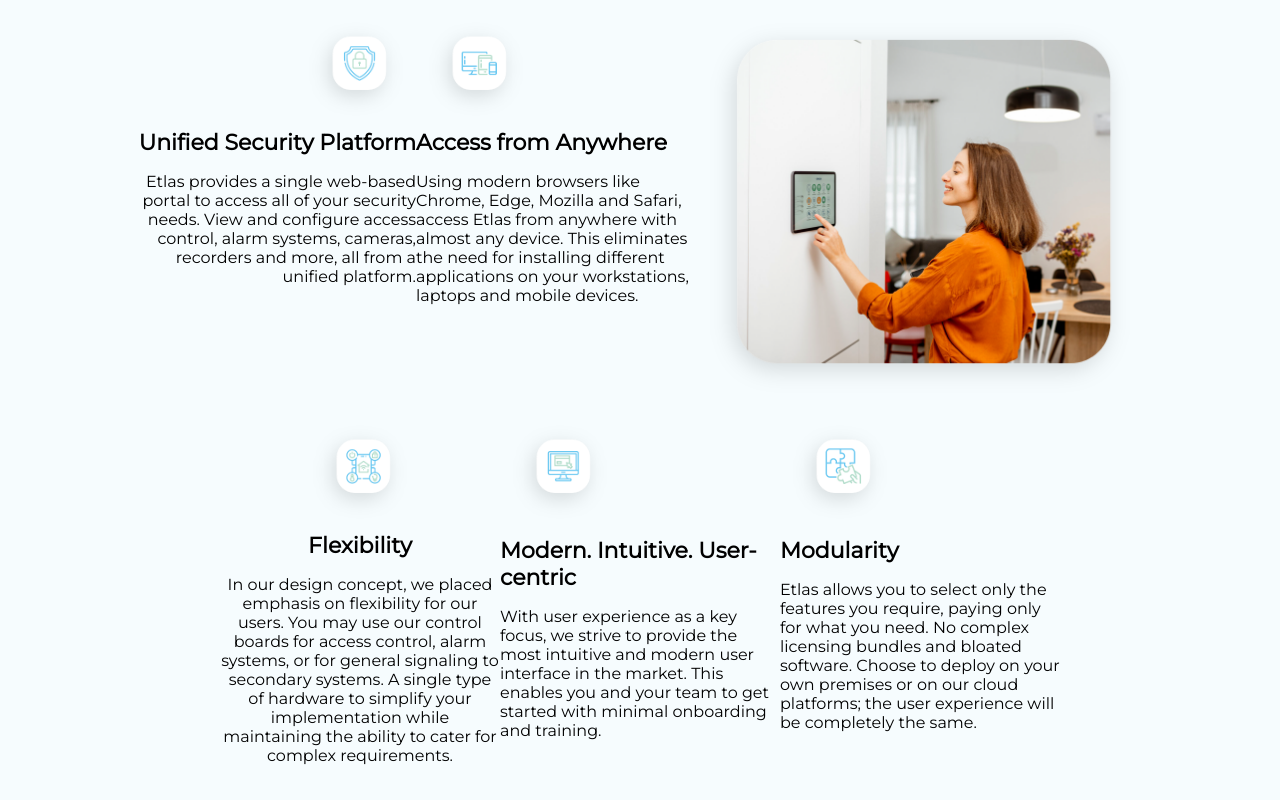
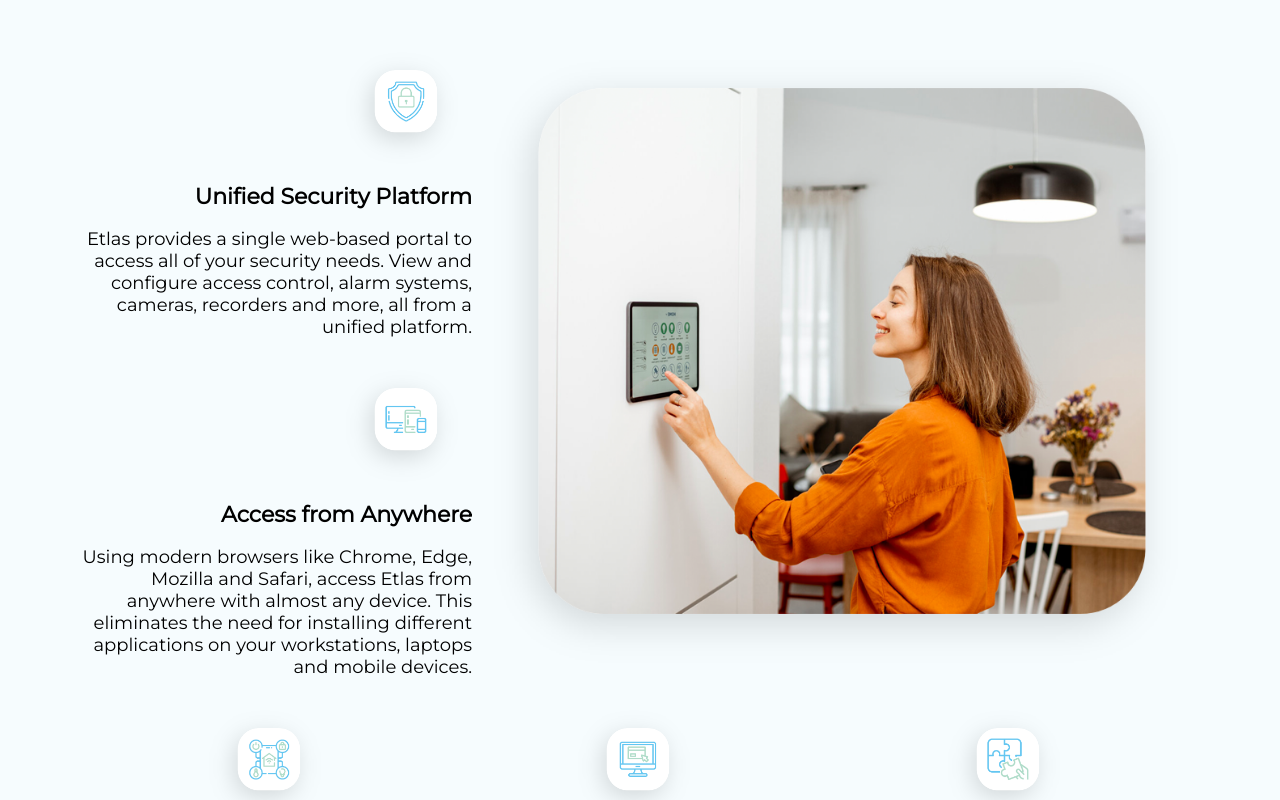
Before and after one commit to danieltham/etlaslanding, a React (Create React App) app: page / in a window 1280 px wide. Shown: the part 1160-1960 px from the top of the page. Built offline with nearby package versions, Linux system fonts and the light colour scheme.

Commit message:
Fixed styling

```diff
--- a/src/components/about/index.css
+++ b/src/components/about/index.css
@@ -5,7 +5,7 @@
 
 
 .about_section{
-    padding: 2em 2em;
+    padding: 2em 1em;
     width: 100%;
     display: flex;
     justify-content: space-between;
--- a/src/components/banner/index.js
+++ b/src/components/banner/index.js
@@ -10,10 +10,10 @@
             <img className="banner_mob_icons" alt='' src={bannerMobIcons} />
             <div className="banner_txt">
                 <h3>Unifying Your Security</h3>
-                <p>Donec a massa vel enim ultricies bibendum. Vivamus ac semper ante, sit amet tincidunt nisi. Sed placerat sed magna diam, eu dignissim justo ornare ac sed dictum tristique pharetra aenean posuere hendrerit.</p>
+                <p>Etlas provides a single web-based platform for all your security management needs. Powered by a modern micro-computer, Etlas integrates access control, video surveillance, alarm systems, and all other third party systems on a single platform.  </p>
                 <div>
                     <input placeholder="Email address ...." />
-                    <button>Get started</button>
+                    <button>Get in touch</button>
                 </div>
             </div>
 
--- a/src/components/features/index.css
+++ b/src/components/features/index.css
@@ -7,6 +7,7 @@
 .etlas_features{
     display: flex;
     flex-wrap: wrap;
+    flex-direction: row;
     justify-content: center;
     align-items: top;
     grid-template-columns: min-content;
@@ -31,15 +32,24 @@
 }
 
 .features_box{
-    width: 25%;
+    width: 35%;
     display: flex;
     flex-wrap: wrap;
+    flex-direction: row;
+
+}
+
+.features_box_row_2{
+    width: 100%;
+    display: flex;
+    flex-wrap: wrap;
+    flex-direction: row;
 
 }
 
 .feature_img{
-    width: 40%;
-    height: 80%;
+    width: 65%;
+    height: 100%;
     align-items: top;
 }
 
@@ -48,7 +58,15 @@
     align-items: top;
 }
 
+
 .feature h5{
+    font-size: 22px;
+    color: #000;
+    font-family: 'main_font';
+    font-weight: bold;
+    margin: 0;
+}
+.feature_row_2 h5{
     font-size: 22px;
     color: #000;
     font-family: 'main_font';
@@ -57,61 +75,99 @@
 }
 
 .feature img{
-    width: 120px;
-    height: 120px;
+    width: 140px;
+    height: 140px;
+
 }
 
- .features_box:nth-child(1) .feature {
+.feature_row_2 img{
+    width: 140px;
+    height: 140px;
+
+}
+
+ .feature:nth-child(1) {
     display: flex;
     flex-wrap: wrap;
     flex-direction: column;
-    align-items: flex-end;
+    text-align: right;
 }
- .features_box:nth-child(2) .feature {
+ .feature:nth-child(2) {
     display: flex;
     flex-wrap: wrap;
     flex-direction: column;
-    align-items: flex-start;
+    text-align: right;
 }
- .features_box:nth-child(4) .feature {
+ .feature:nth-child(3){
     display: flex;
     flex-wrap: wrap;
     flex-direction: column;
-    align-items: center;
+    text-align: center;
+}
+
+.feature_row_2:nth-child(1) {
+    display: flex;
+    flex-wrap: wrap;
+    flex-direction: column;
+    text-align: center;
+    width: 33%;
+    padding: 0em 3em;
+}
+ .feature_row_2:nth-child(2) {
+    display: flex;
+    flex-wrap: wrap;
+    flex-direction: column;
+    text-align: center;
+    width: 33%;
+    padding: 0em 3em;
+}
+ .feature_row_2:nth-child(3){
+    display: flex;
+    flex-wrap: wrap;
+    flex-direction: column;
+    text-align: center;
+    width: 33%;
+    padding: 0em 3em;
 }
 
 .feature p{
-    font-size: 16px;
+    font-size: 18px;
     font-family: 'main_font';
     color: #000;
     font-weight: 500;
 }
 
+.feature_row_2 p{
+    font-size: 18px;
+    font-family: 'main_font';
+    color: #000;
+    font-weight: 500;
+}
 
+/*.features_box:nth-child(1) .feature h5 ,.features_box:nth-child(1) .feature p{
+    text-align: right;
+}
 .features_box:nth-child(2) .feature h5 ,.features_box:nth-child(2) .feature p{
-    text-align: left;
-}
-.features_box:nth-child(1) .feature h5 ,.features_box:nth-child(1) .feature p{
     text-align: right;
 }
 .features_box:nth-child(4) .feature h5 ,.features_box:nth-child(4) .feature p{
     text-align: center;
-}
+}*/
 
 @media (max-width:1024px) {
     .features_box{
-        width: 23%;
+        width: 30%;
     }
     .feature_img{
         display: flex;
         flex-wrap: wrap;
-        width: 50%;
-        height: 80%;
-        align-items: top;
+        width: 70%;
+        height: 100%;
+        align-items: center;
     }
 
     .feature p{
-        font-size: 14px;
+        font-size: 16px;
         font-family: 'main_font';
         color: #000;
         font-weight: 500;
@@ -124,16 +180,54 @@
         font-weight: bold;
         margin: 0;
     }
+
+    .feature_row_2 p{
+        font-size: 16px;
+        font-family: 'main_font';
+        color: #000;
+        font-weight: 500;
+    }
+
+    .feature_row_2 h5{
+        font-size: 20px;
+        color: #000;
+        font-family: 'main_font';
+        font-weight: bold;
+        margin: 0;
+    }
 }
 
-@media (max-width:700px) {
+@media (max-width:900px) {
 
     .features_box{
         width: 100%;
     }
 
+    .features_box_row_2{
+        width: 100%;
+        display:flex;
+        flex-direction: wrap;
+        flex-direction: column;
+    }
+
     .feature{
         align-items: center !important;
+    }
+
+    .feature_row_2:nth-child(1){
+        align-items: center !important;
+        width: 100%;
+        padding: 0em 0em;
+    }
+    .feature_row_2:nth-child(2){
+        align-items: center !important;
+        width: 100%;
+        padding: 0em 0em;
+    }
+    .feature_row_2:nth-child(3){
+        align-items: center !important;
+        width: 100%;
+        padding: 0em 0em;
     }
 
     .feature h5 ,.feature p{
@@ -148,9 +242,5 @@
         margin: 0;
         padding: .4em 0;
     }
-    .features_box:nth-child(3) .feature {
-        display: flex;
-        flex-direction: column;
-        align-items: center;
-    }
+
 }
--- a/src/components/features/index.js
+++ b/src/components/features/index.js
@@ -15,14 +15,14 @@
             <div className="etlas_features">
                 <div className="features_box">
                     <div className="feature">
-                        <img alt='' src={shieldImg} />
+                        <div><img alt='' src={shieldImg} /></div>
                         <h5>Unified Security Platform</h5>
                         <p>Etlas provides a single web-based portal to access all of your security needs. View and configure access control, alarm systems, cameras, recorders and more, all from a unified platform.</p>
                     </div>
-                </div>
-                <div className="features_box">
+
+
                     <div className="feature">
-                    <img alt='' src={truckImg} />
+                    <div><img alt='' src={truckImg} /></div>
                         <h5>Access from Anywhere </h5>
                         <p>Using modern browsers like Chrome, Edge, Mozilla and Safari, access Etlas from anywhere with almost any device. This eliminates the need for installing different applications on your workstations, laptops and mobile devices.</p>
                     </div>
@@ -31,23 +31,23 @@
                     <img alt='' src={featureImg}/>
                 </div>
 
-                <div className="features_box">
-                <div className="feature">
-                    <img alt='' src={flexiblityImg} />
+                <div className="features_box_row_2">
+                    <div className="feature_row_2">
+                    <div><img alt='' src={flexiblityImg} /></div>
                         <h5>Flexibility </h5>
                         <p>In our design concept, we placed emphasis on flexibility for our users. You may use our control boards for access control, alarm  systems, or for general signaling to secondary systems. A single type of hardware to simplify your implementation while maintaining the ability to cater for complex requirements.</p>
                     </div>
-                </div>
-                <div className="features_box">
-                    <div className="feature">
-                    <img alt='' src={tvImg} />
+
+
+                    <div className="feature_row_2">
+                    <div><img alt='' src={tvImg} /></div>
                         <h5>Modern. Intuitive. User-centric</h5>
                         <p>With user experience as a key focus, we strive to provide the most intuitive and modern user interface in the market. This enables you and your team to get started with minimal onboarding and training.</p>
                     </div>
-                </div>
-                <div className="features_box">
-                    <div className="feature">
-                    <img alt='' src={puzzleImg} />
+
+
+                    <div className="feature_row_2">
+                    <div><img alt='' src={puzzleImg} /></div>
                         <h5>Modularity </h5>
                         <p>Etlas allows you to select only the features you require, paying only for what you need. No complex licensing bundles and bloated software. Choose to deploy on your own premises or on  our cloud platforms; the user experience will be completely the same.</p>
                     </div>
--- a/src/components/messageForm/index.js
+++ b/src/components/messageForm/index.js
@@ -10,8 +10,7 @@
         <div className="message_form">
           <h4>Leave a Message</h4>
           <p>
-            Duis accumsan libero suscipit tellus convallis, ac ultr ices leo
-            sollici tudin suspendisse et lectus.
+            Let us know how can we help
           </p>
 
           <div className="form_inps">
--- a/src/components/navbar/index.js
+++ b/src/components/navbar/index.js
@@ -14,7 +14,7 @@
             <div class="nav-header">
                 <div class="nav-title">
                     <img alt='' src={logo} />
-                    JoGeek
+                    Etlas
                 </div>
             </div>
             <div class="nav-btn">
--- a/src/pages/home/index.css
+++ b/src/pages/home/index.css
@@ -33,6 +33,7 @@
 
 .our_code_img{
     width: 50%;
+    padding: 0em 2em;
 }
 
 .our_code_img img{
@@ -44,6 +45,7 @@
     align-items: center;
     justify-content: space-between;
     position: relative;
+    padding: 3em 0em;
 }
 
 .our_code::after{
```
